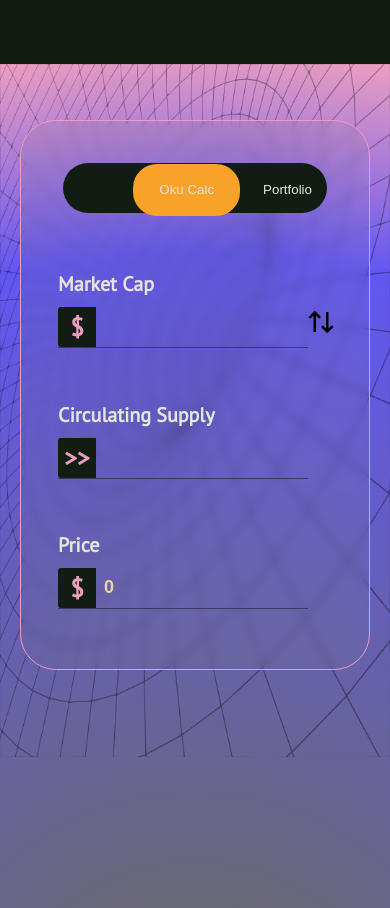
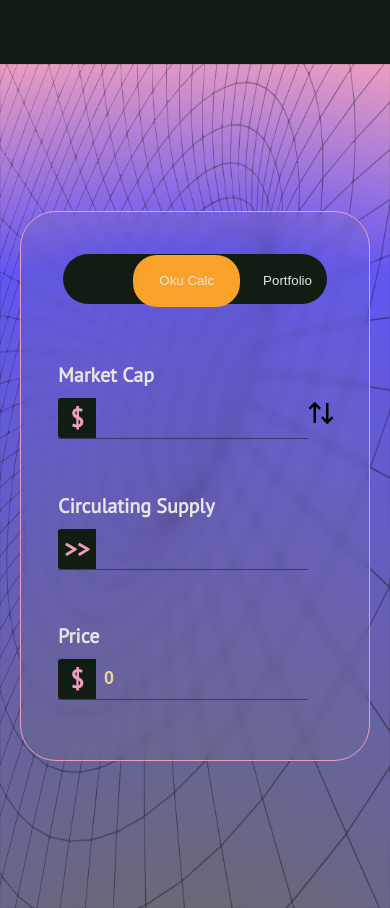
Before and after one commit to Ry-F3/Oku, a plain HTML site: page index.html in a window 390 px wide. Shown: the part 780-1688 px from the top of the page. Drawn offline with nearby package versions, Linux system fonts and the light colour scheme; grey boxes are pictures that could not be loaded.

Commit message:
Add - further media queries for mobile phone device

```diff
--- a/assets/css/style.css
+++ b/assets/css/style.css
@@ -551,7 +551,7 @@ option {
 
 @media only screen and (max-width: 1440px) {}
 
-@media only screen and (max-width: 920px) {
+@media only screen and (max-width: 1035px) {
     .row {
         flex-direction: column;
         display: flex;
@@ -680,7 +680,7 @@ option {
 
 @media only screen and (max-width: 703px) {}
 
-@media only screen and (max-width: 414px) {
+@media only screen and (max-width: 660px) {
     nav {
         z-index: 20;
         position: relative;
@@ -734,15 +734,14 @@ option {
         width: 100%;
     }
 
-    .img {
-        width: 100%;
+    #b_img {
+        height: 100%;
     }
 
     .box {
         height: 550px;
         width: 350px;
         padding: 22px;
-        margin-top: -182px;
     }
 
     .pInput {
@@ -759,7 +758,7 @@ option {
     }
 
     #frame {
-        width: 55px;
+        width: 45px;
         height: 28px;
         /* position: absolute; */
         /* margin-top: 10px; */
--- a/assets/js/portfolio.js
+++ b/assets/js/portfolio.js
@@ -127,12 +127,10 @@ document.addEventListener('DOMContentLoaded', function () { //DOM loads content
             console.log(num2);
             let num3 = document.getElementById("inputAsset-2").value;
             console.log(num3);
-            let num4 = document.getElementById("inputAsset-3").value;
-            console.log(num4);
             let sumTotal = document.getElementById("net_worth").value;
             sum = 0;
 
-            const myArray = [num1, num2, num3, num4];
+            const myArray = [num1, num2, num3];
 
             for(var i=0; i < myArray.length; i++){
 
```
